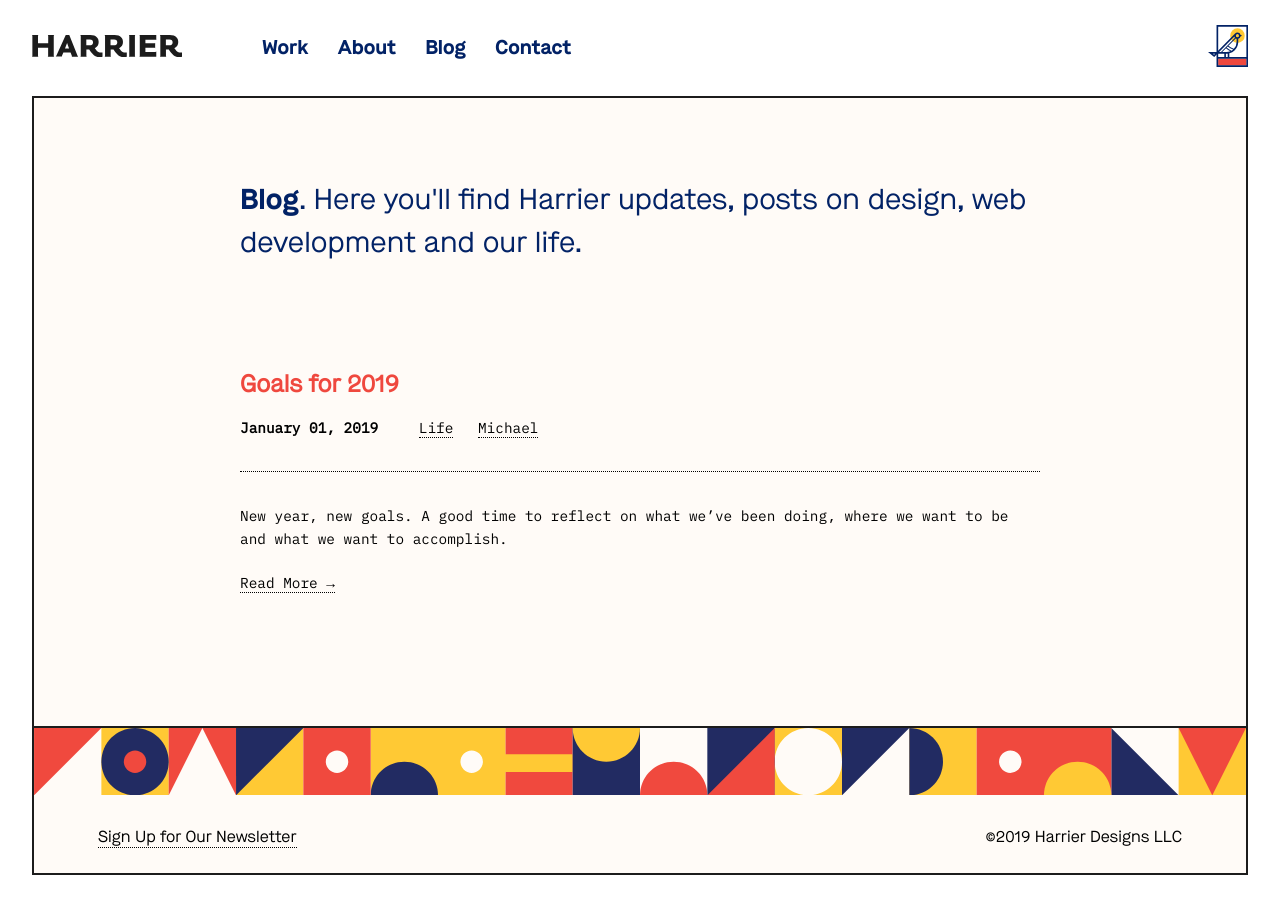
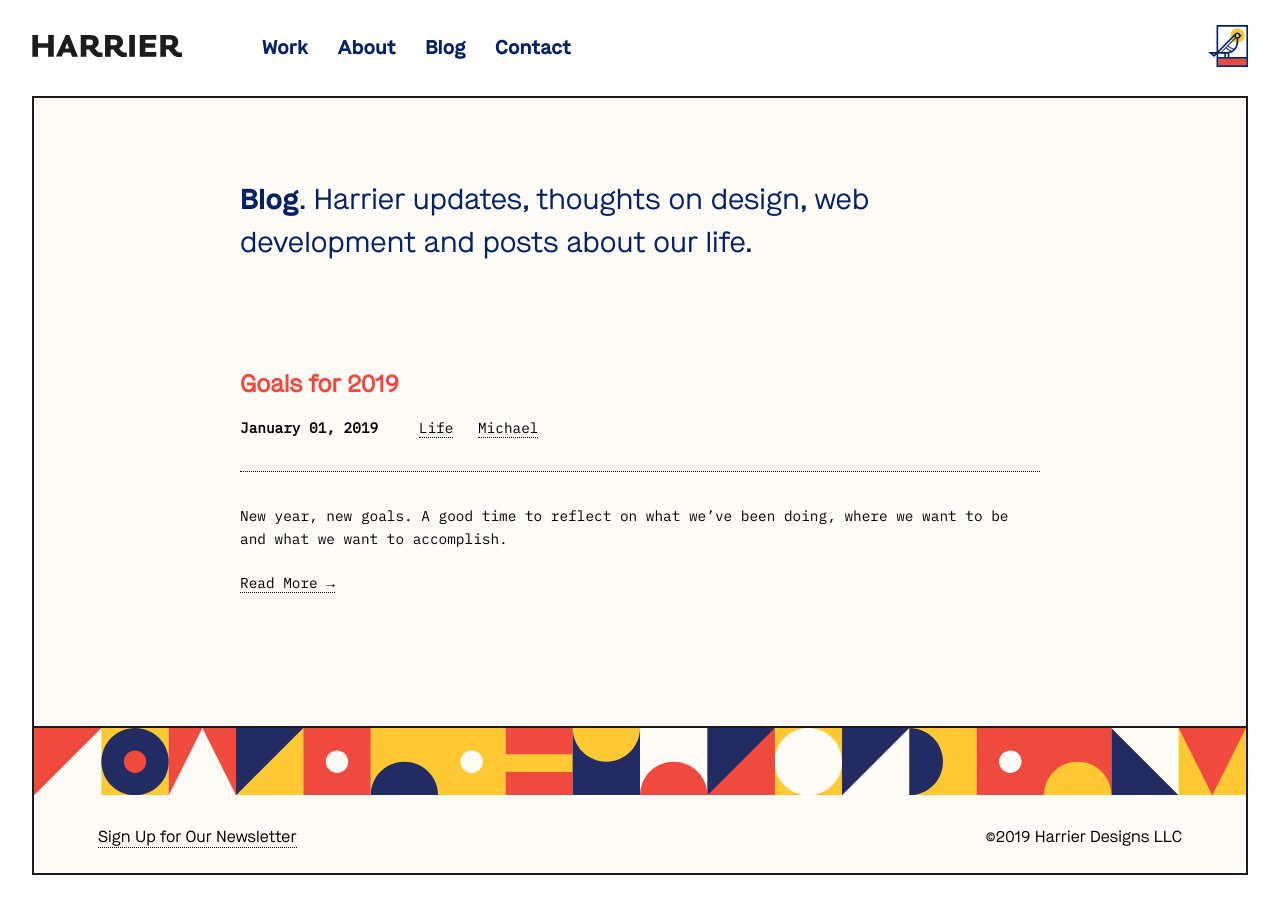
Before and after one commit to michaeldmcqueen/harrierdesignco, a Jekyll site: the page built from blog/index.html, in a window 1280 px wide. Built offline with Jekyll 4.4.1, drawn with Linux system fonts in a browser that asks for light colours; the list of posts is cut into pages by our own code.

Commit message:
Title Blog

```diff
--- a/blog/index.html
+++ b/blog/index.html
@@ -8,7 +8,7 @@ subtitle: Keep up with the latest news.
 <section class="post-list">
 	<div class="container">
 		<div class="blog-intro">
-			<h1><strong>Blog</strong>. Here you'll find Harrier updates, posts on design, web development and our life.</h1>
+			<h1><strong>Blog</strong>. Harrier updates, thoughts on design, web development and posts about our life.</h1>
 		</div>
 		{% include list-posts.html posts=paginator.posts %}
 	</div>
```
